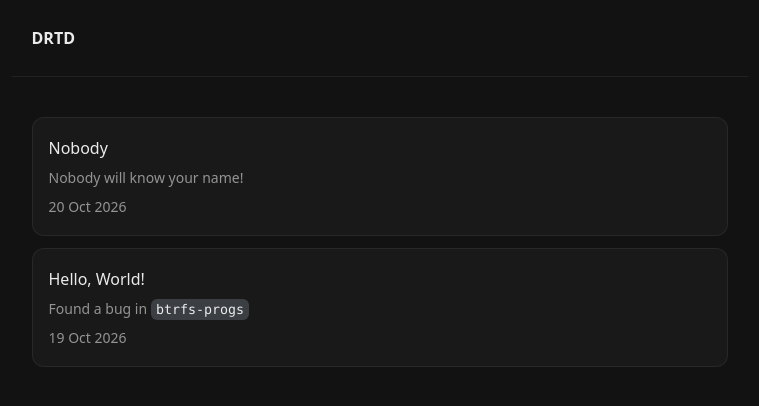
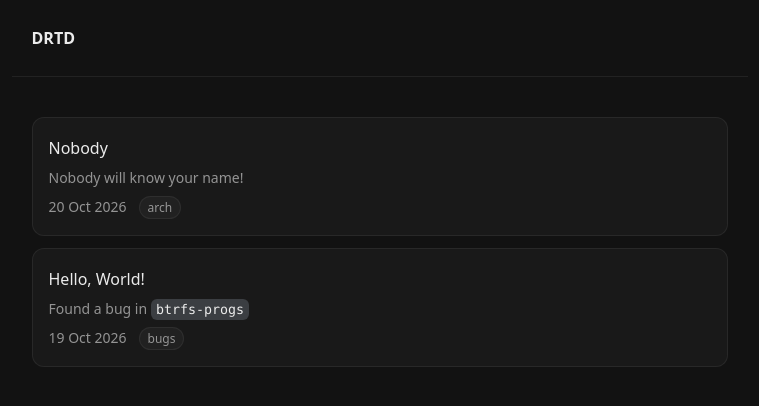
Before and after one commit to h8d13/dontreadthedocs, a Jekyll site: the page built from index.html, in a window 1280 px wide. Shown: the top 406 px of the page, without its empty margins (253-1012 px from the left). Built offline with Jekyll 4.4.1, drawn with Linux system fonts in a browser that asks for light colours.

Commit message:
add tags !
Signed-off-by: h8d13 <hadean-eon-dev@proton.me>

```diff
--- /dev/null
+++ b/_includes/tags.html
@@ -0,0 +1,12 @@
+{%- comment -%} link=false inside index cards: <a> can't nest {%- endcomment -%}
+{%- if include.tags.size > 0 -%}
+<span class="tags">
+	{%- for tag in include.tags -%}
+	{%- if include.link -%}
+	<a class="tag" href="{{ '/tags/' | relative_url }}#{{ tag | slugify }}">{{ tag }}</a>
+	{%- else -%}
+	<span class="tag">{{ tag }}</span>
+	{%- endif -%}
+	{%- endfor -%}
+</span>
+{%- endif -%}
--- a/_layouts/post.html
+++ b/_layouts/post.html
@@ -3,7 +3,7 @@ layout: default
 ---
 <article>
 	<h1>{{ page.title }}</h1>
-	<p class="meta">{{ page.date | date: "%-d %b %Y" }}</p>
+	<p class="meta">{{ page.date | date: "%-d %b %Y" }}{% include tags.html tags=page.tags link=true %}</p>
 	{% if page.description %}<p class="lead">{% include inline.html text=page.description %}</p>{% endif %}
 	<div class="prose">
 		{{ content }}
--- a/_posts/2026-10-19-hello.md
+++ b/_posts/2026-10-19-hello.md
@@ -1,6 +1,7 @@
 ---
 title: Hello, World!
 description: Found a bug in `btrfs-progs`
+tags: [bugs]
 ---
 
 It simply discards the exits code which I found out the hard way; when
--- a/_posts/2026-10-20-nobody.md
+++ b/_posts/2026-10-20-nobody.md
@@ -1,6 +1,7 @@
 ---
 title: Nobody
 description: Nobody will know your name!
+tags: [arch]
 ---
 
 One thing I've always enjoyed about open source is that any frustration I have
--- a/assets/style.css
+++ b/assets/style.css
@@ -276,3 +276,41 @@ code {
 .highlight .gd { color: #ffa198; background: rgba(200, 10, 100, 0.12); }
 .highlight .gi { color: #aff5b4; background: rgba(14, 180, 100, 0.1); }
 .highlight .err { color: #f85149; }
+
+/* tags: inline after date in .meta */
+.tags {
+	display: inline-flex;
+	flex-wrap: wrap;
+	gap: 0.375rem;
+	margin-inline-start: 0.75rem;
+}
+
+.tag {
+	padding: 0 0.5rem;
+	border: 1px solid var(--fd-border);
+	border-radius: 9999px;
+	background: var(--fd-muted);
+	color: var(--fd-muted-foreground);
+	font-size: 0.75rem;
+	text-decoration: none;
+}
+
+a.tag:hover {
+	background: var(--fd-accent);
+	color: var(--fd-foreground);
+}
+
+.tag-group h2 {
+	font-size: 1.125rem;
+	font-weight: 600;
+	margin: 2rem 0 0.75rem;
+}
+
+.tag-group:first-child h2, .tag-group:target h2 {
+	margin-top: 0;
+}
+
+/* /tags/#x shows only x, bare /tags/ shows all */
+main:has(.tag-group:target) .tag-group:not(:target) {
+	display: none;
+}
--- a/index.html
+++ b/index.html
@@ -7,7 +7,7 @@ layout: default
 		<a href="{{ post.url | relative_url }}">
 			<span class="title">{{ post.title }}</span>
 			{% if post.description %}<span class="desc">{% include inline.html text=post.description %}</span>{% endif %}
-			<span class="meta">{{ post.date | date: "%-d %b %Y" }}</span>
+			<span class="meta">{{ post.date | date: "%-d %b %Y" }}{% include tags.html tags=post.tags %}</span>
 		</a>
 	</li>
 	{% endfor %}
```
Also changed, not shown: tags.html (added, +21 -0 lines), tmpl.md (+1 -0 lines).
